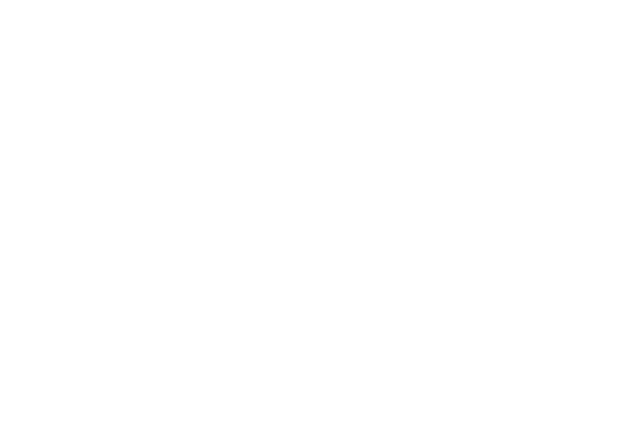
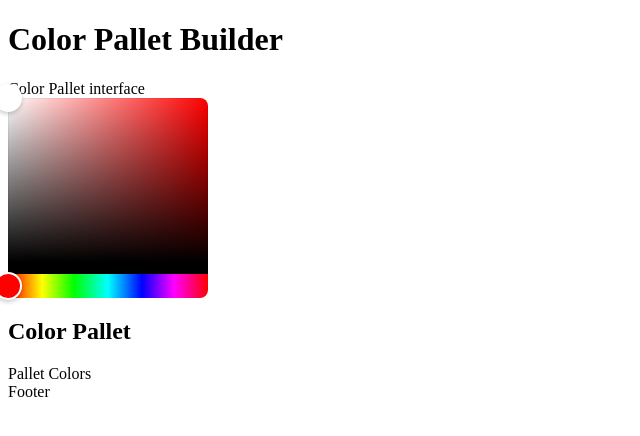
Before and after one commit to JoshuahBoardman/color-picker-app, a React (Create React App) app: page / in a window 1280 px wide. Shown: the top 436 px of the page, without its empty margins (0-640 px from the left). Built offline with nearby package versions, Linux system fonts and the light colour scheme.

Commit message:
Added top-level components and added a color picker to ColorPicker.

```diff
--- a/package.json
+++ b/package.json
@@ -7,6 +7,7 @@
     "@testing-library/react": "^12.1.4",
     "@testing-library/user-event": "^13.5.0",
     "react": "^17.0.2",
+    "react-colorful": "^5.5.1",
     "react-dom": "^17.0.2",
     "react-scripts": "5.0.0",
     "web-vitals": "^2.1.4"
--- a/public/index.html
+++ b/public/index.html
@@ -11,7 +11,7 @@
     />
     <link rel="apple-touch-icon" href="%PUBLIC_URL%/logo192.png" />
     <link rel="manifest" href="%PUBLIC_URL%/manifest.json" />
-    <title>Color Picker App</title>
+    <title>Color Pallet Builder</title>
   </head>
   <body>
     <noscript>You need to enable JavaScript to run this app.</noscript>
--- a/src/App.js
+++ b/src/App.js
@@ -1,7 +1,16 @@
+import Header from "./components/Header";
+import ColorPalletInterface from "./components/ColorPalletInterface";
+import ColorPalletDisplay from "./components/ColorPalletDisplay";
+import Footer from "./components/Footer";
+
+//TODO make ColorPallet Interface a collapsible sidebar
 function App() {
   return (
     <div className="App">
-
+      <Header />
+      <ColorPalletInterface />
+      <ColorPalletDisplay />
+      <Footer />
     </div>
   );
 }
--- /dev/null
+++ b/src/components/ColorPalletDisplay.jsx
@@ -0,0 +1,14 @@
+import React from 'react'
+
+const ColorPalletDisplay = () => {
+  return (
+    <div className='color-pallet-display'>
+        <h2 className="color-pallet-title">Color Pallet</h2>
+        <div className="color-pallet-choices">
+            Pallet Colors
+        </div>
+    </div>
+  )
+}
+
+export default ColorPalletDisplay
--- /dev/null
+++ b/src/components/ColorPalletInterface.jsx
@@ -0,0 +1,15 @@
+import React from 'react'
+import ColorPicker from './ColorPicker'
+
+// TODO add Range Sliders to the interface
+
+const ColorPalletInterface = () => {
+  return (
+    <div className='color-pallet-interface'>
+        Color Pallet interface
+        <ColorPicker />
+    </div>
+  )
+}
+
+export default ColorPalletInterface
--- /dev/null
+++ b/src/components/ColorPicker.jsx
@@ -0,0 +1,14 @@
+import React, { useState } from 'react'
+import { HexColorPicker } from "react-colorful";
+
+const ColorPicker = () => {
+    const [ color, setColor ] = useState("#fff")
+
+  return (
+    <div className='color-picker'>
+        <HexColorPicker color={color} onChange={setColor} />
+    </div>
+  )
+}
+
+export default ColorPicker
--- /dev/null
+++ b/src/components/Footer.jsx
@@ -0,0 +1,11 @@
+import React from 'react'
+
+const Footer = () => {
+  return (
+    <footer>
+        Footer
+    </footer>
+  )
+}
+
+export default Footer
--- /dev/null
+++ b/src/components/Header.jsx
@@ -0,0 +1,11 @@
+import React from 'react'
+
+const Header = () => {
+  return (
+    <header className='header'>
+        <h1 className="logo">Color Pallet Builder</h1>
+    </header>
+  )
+}
+
+export default Header
```
Also changed, not shown: 1 other file (tests, documents, lock files or other folders).
